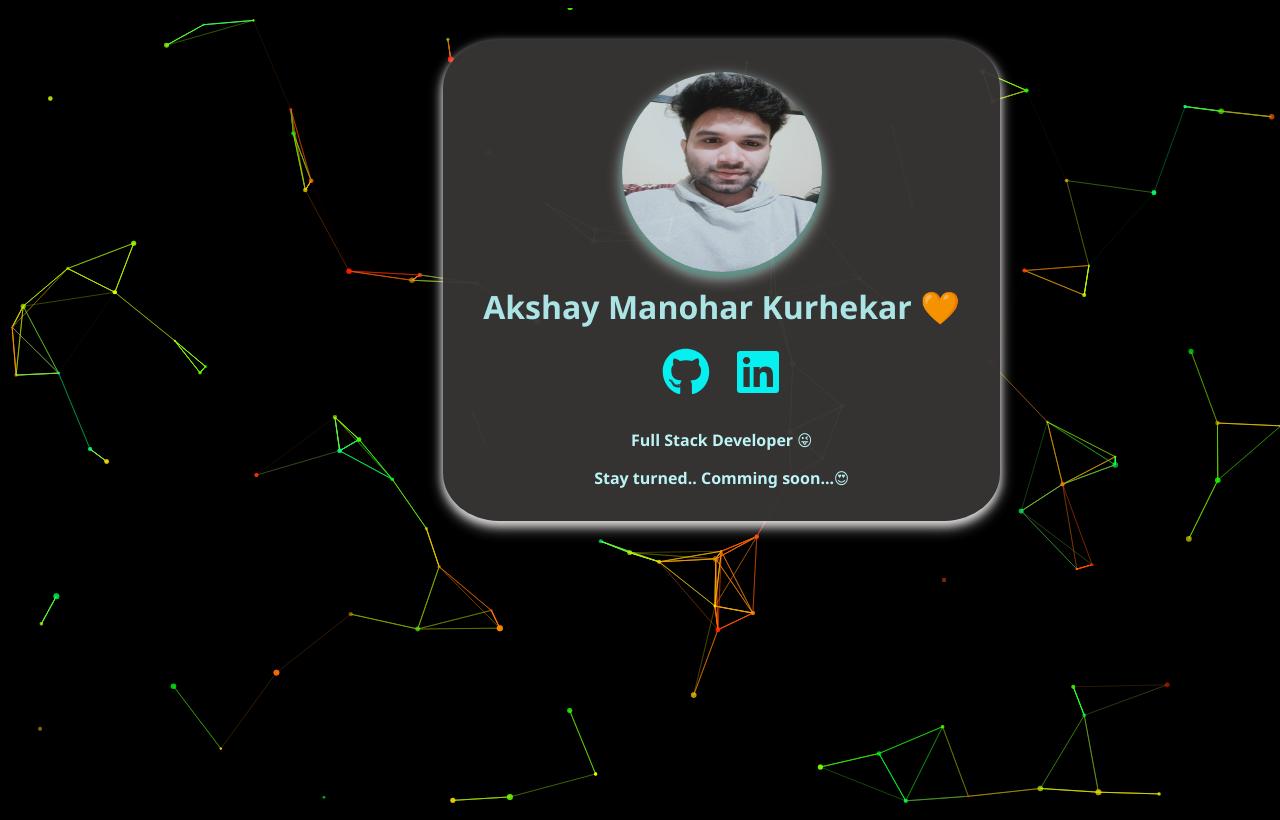
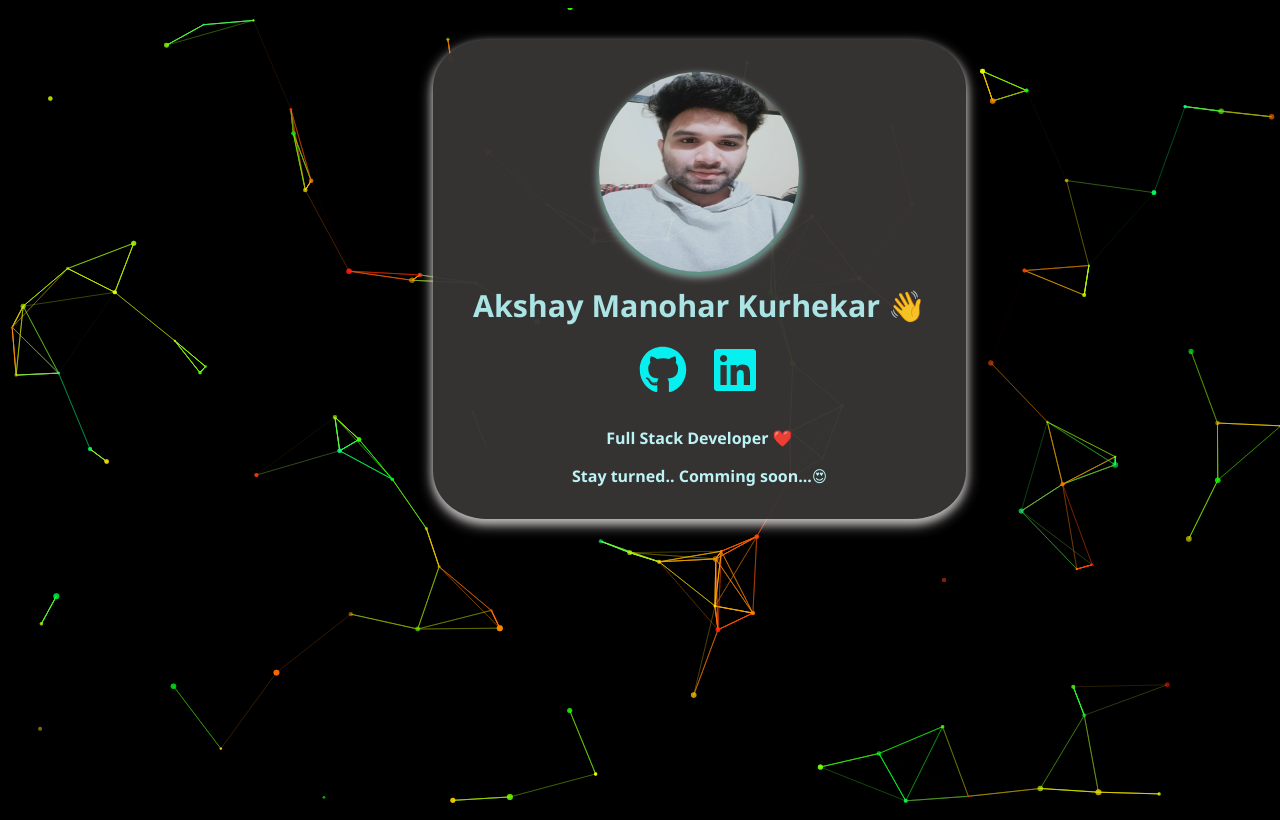
Before and after one commit to akshaykurhekar/AkshayKurhekarPortfolio, a React (Create React App) app: page / in a window 1280 px wide. Built offline with nearby package versions, Linux system fonts and the light colour scheme.

Commit message:
emoji updated

```diff
--- a/src/App.css
+++ b/src/App.css
@@ -11,16 +11,16 @@ body{
     opacity: 0.96;
     font-weight: bold;
     margin-top: 2rem;
-    margin-left: 34%;
+    margin-left: 33.2%;
     padding: 2rem;
 
     border-radius: 10%;
-    box-shadow: 0 4px 8px 0 rgba(248, 248, 248, 0.863), 0 6px 15px 0 rgba(247, 242, 242, 0.671);
+    box-shadow: 0 4px 8px 0 rgba(206, 203, 203, 0.884), 0 5px 15px 0 rgba(247, 242, 242, 0.671);
 }
 
 .heading{
     padding: 0.5rem;
-    font-size: 2rem;
+    font-size: 1.9rem;
     color: rgb(178, 238, 238);
 }
 
@@ -28,7 +28,7 @@ body{
     height: 12.5rem;
     width: 12.5rem;
     border-radius: 50%;
-    box-shadow: 0 4px 8px rgba(71, 151, 134, 0.945), 0 6px 15px rgba(247, 242, 242, 0.753);
+    box-shadow: 0 3px 6px rgba(71, 151, 134, 0.945), 0 4px 10px rgba(247, 242, 242, 0.753);
 }
 
 .icon{
@@ -40,12 +40,12 @@ body{
 .icon:hover{
     color: rgb(255, 255, 255);
     }
+#linked:hover{
+    zoom: 1.1;
+}
 
-.heading:hover{
-    color: rgb(255, 255, 255);
-    font-family:'Times New Roman', Times, serif;
+#git:hover{
     zoom: 1.1;
-    text-shadow: 0 4px 8px rgba(71, 151, 134, 0.945), 0 6px 15px rgba(247, 242, 242, 0.753);
 }
 
 p:hover{
--- a/src/App.js
+++ b/src/App.js
@@ -10,14 +10,14 @@ function App() {
       <div>
           <div className="card">
             <img className="image" src={profile} alt="akshayMK" />
-            <div className="heading">Akshay Manohar Kurhekar &#129505;</div>
-             <a  href="https://github.com/akshaykurhekar" rel="noreferrer" target="_blank" ><FaGithub className="icon"/></a>
-             <a  href="https://www.linkedin.com/in/akshay-kurhekar-64438a168/" rel="noreferrer" target="_blank" ><FaLinkedin className="icon"/></a>
+            <div className="heading">Akshay Manohar Kurhekar 👋</div>
+             <a id="git" href="https://github.com/akshaykurhekar" rel="noreferrer" target="_blank" ><FaGithub className="icon"/></a>
+             <a id="linked" href="https://www.linkedin.com/in/akshay-kurhekar-64438a168/" rel="noreferrer" target="_blank" ><FaLinkedin className="icon"/></a>
 
-            <p> Full Stack Developer &#128540; </p>
+            <p> Full Stack Developer ❤️ </p>
             Stay turned..
             Comming soon...
-            <span >&#128525;</span>
+            <span >😍</span>
         </div>
           <Particles />
 
```
Also changed, not shown: 1 other file (tests, documents, lock files or other folders).
